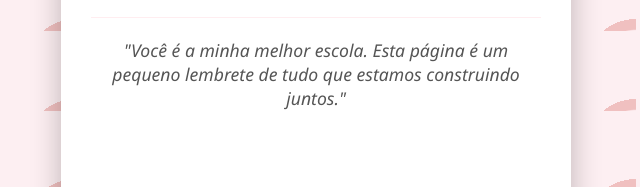
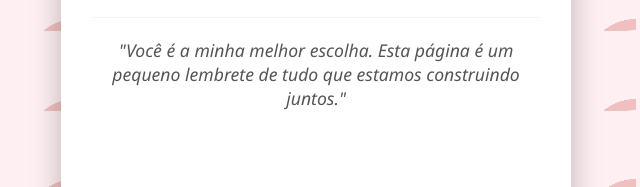
Before and after one commit to biaagostinho/amor, a plain HTML site: page index.html in a window 1280 px wide. Shown: the part 449-636 px from the top of the page, 324-964 px from the left. Drawn offline with Linux system fonts and the light colour scheme.

Commit message:
Update index.html

```diff
--- a/index.html
+++ b/index.html
@@ -27,7 +27,7 @@
                 </div>
 
                 <p class="mensagem">
-                    "Você é a minha melhor escola. Esta página é um pequeno lembrete de tudo que estamos construindo juntos."
+                    "Você é a minha melhor escolha. Esta página é um pequeno lembrete de tudo que estamos construindo juntos."
                 </p>
             </div>
 
```
